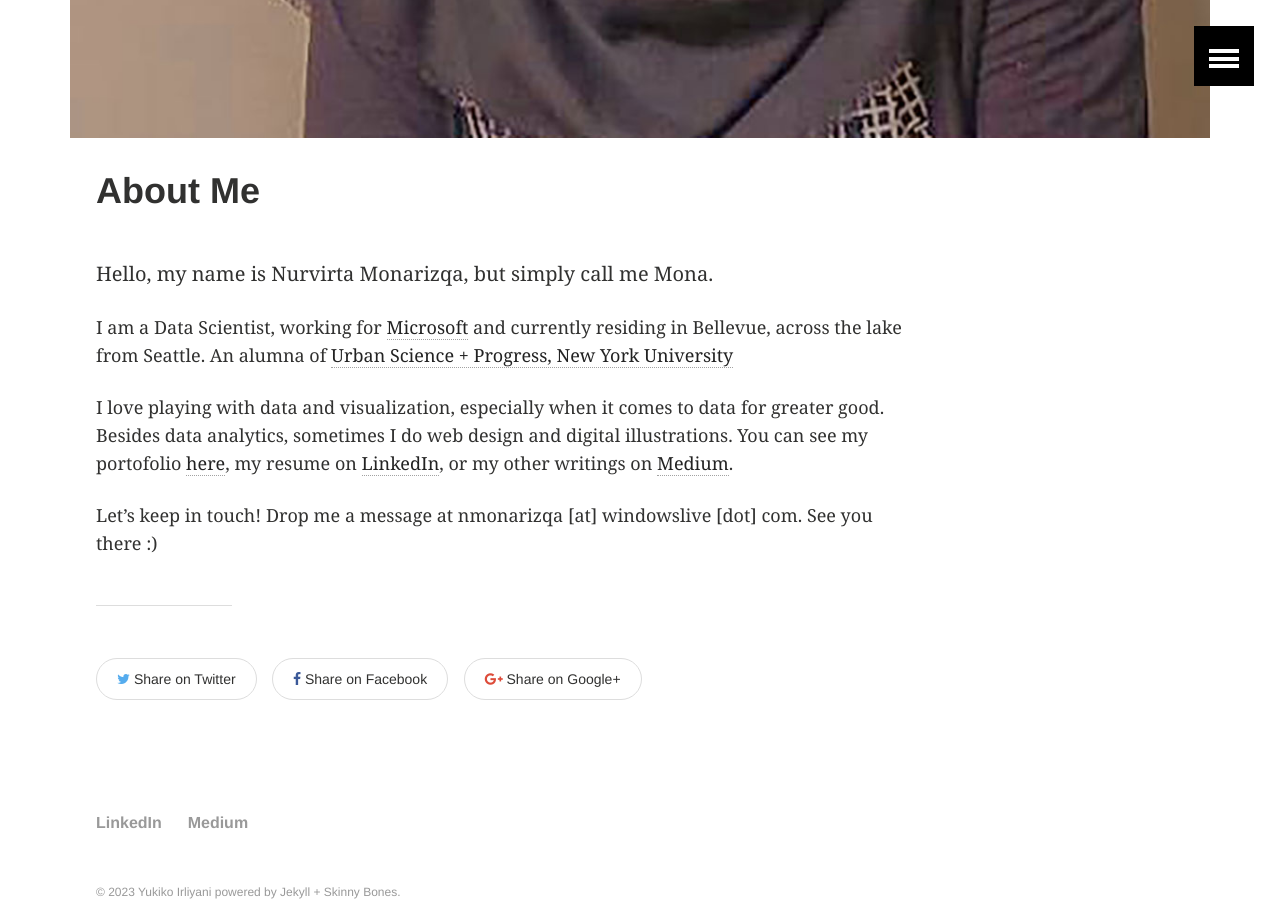
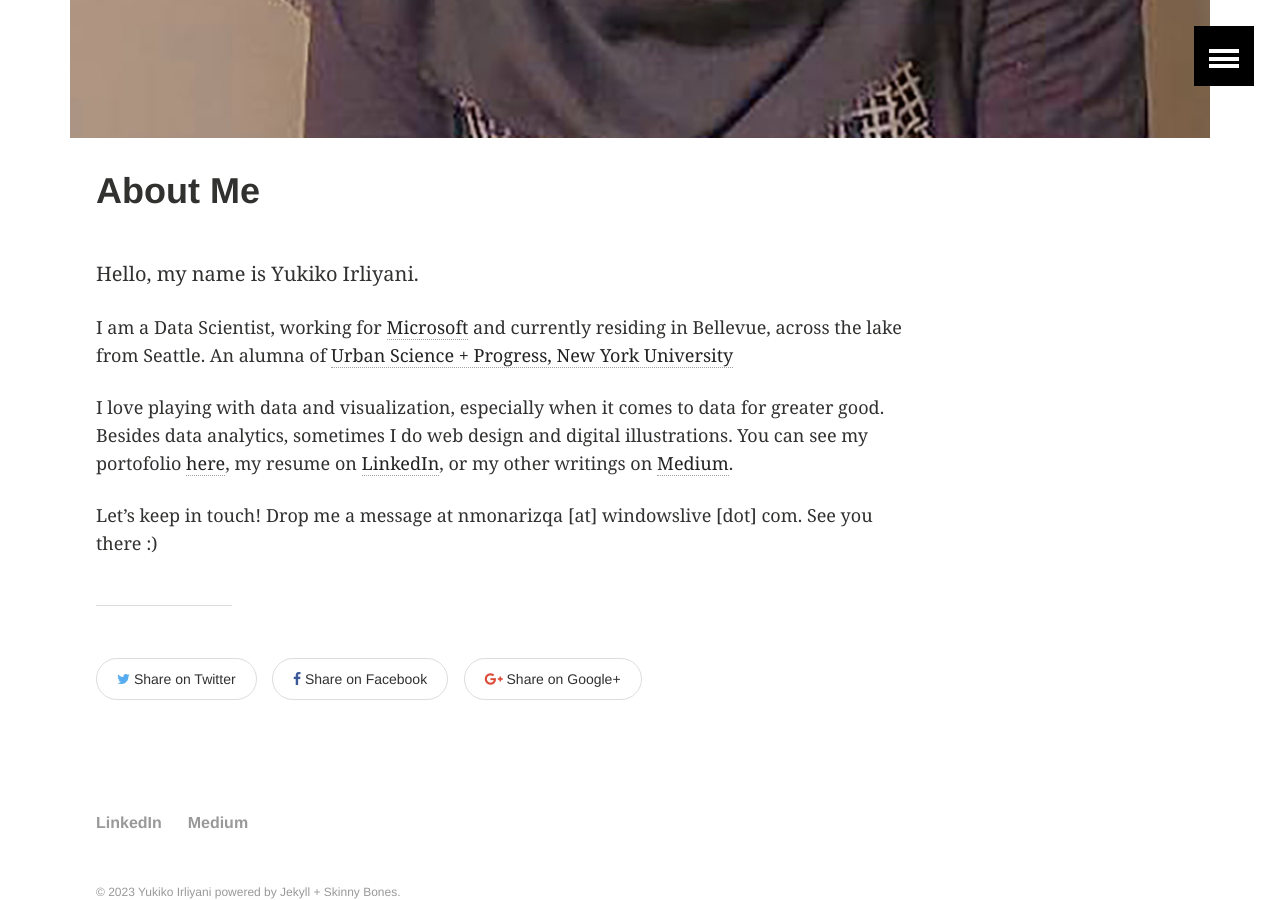
Before and after one commit to yukikoirlyn/yukikoirlyn.github.io, a Jekyll site: the page built from about.md, in a window 1280 px wide and 900 px high, scrolled down 1114 px. Built offline with Jekyll 4.4.1, drawn with Linux system fonts in a browser that asks for light colours; nearby versions of some CDN libraries; library files that are not in the unit come from our copies.

Commit message:
Update about.md

```diff
--- a/about.md
+++ b/about.md
@@ -1,14 +1,14 @@
 ---
 layout: article
 title: About Me
-author: Nurvirta Monarizqa
+author: Yukiko Irliyani
 share: true
-modified: 2021-01-12T16:00:57-04:00
+modified: 2023-01-22T10:14:57-04:00
 image:
   feature: bio-photo.jpg
 ---
 
-Hello, my name is Nurvirta Monarizqa, but simply call me Mona.
+Hello, my name is Yukiko Irliyani.
 
 I am a Data Scientist, working for [Microsoft](https://twitter.com/msftsecurity) and currently residing in Bellevue, across the lake from Seattle. An alumna of [Urban Science + Progress, New York University](https://twitter.com/NYU_CUSP)
 
```
